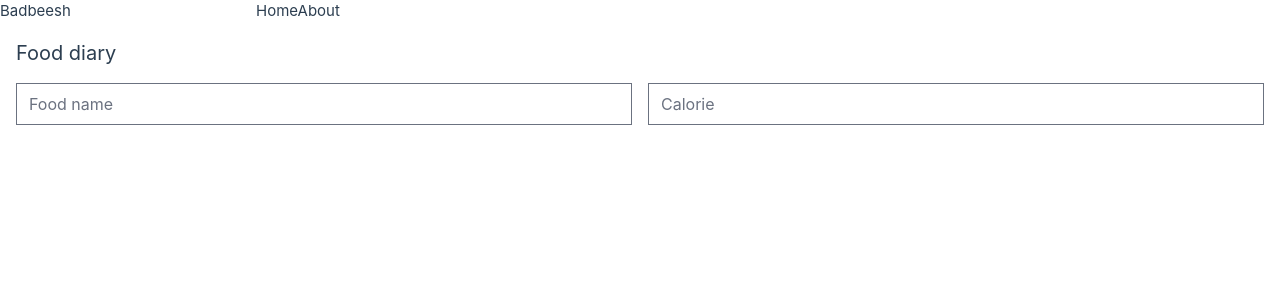
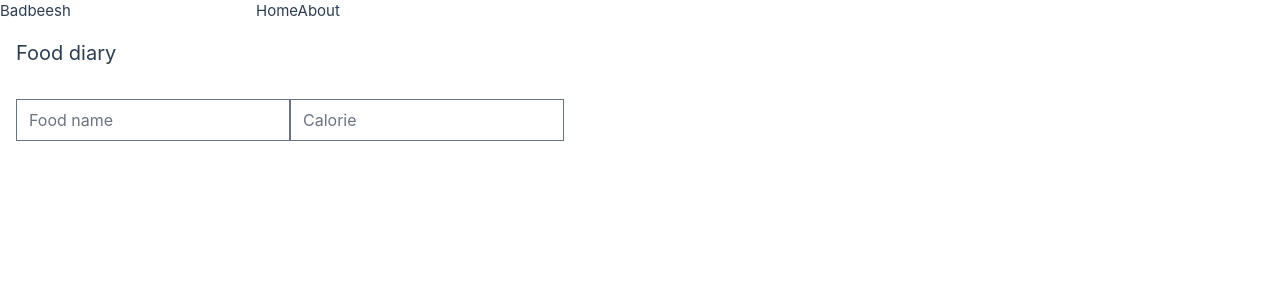
Before and after one commit to rlynjb/badbeesh-vue, a Vue app: page / in a window 1280 px wide. Shown: the top 300 px of the page. Built offline with nearby package versions, Linux system fonts and the light colour scheme.

Commit message:
working food diary

```diff
--- a/package.json
+++ b/package.json
@@ -13,6 +13,7 @@
     "format": "prettier --write src/"
   },
   "dependencies": {
+    "lodash": "^4.17.21",
     "nanoid": "^4.0.2",
     "pinia": "^2.0.32",
     "vue": "^3.2.47",
@@ -22,6 +23,7 @@
     "@rushstack/eslint-patch": "^1.2.0",
     "@tailwindcss/forms": "^0.5.3",
     "@types/jsdom": "^21.1.0",
+    "@types/lodash": "^4.14.194",
     "@types/node": "^18.14.2",
     "@vitejs/plugin-vue": "^4.0.0",
     "@vue/eslint-config-prettier": "^7.1.0",
--- a/src/components/Food.vue
+++ b/src/components/Food.vue
@@ -1,9 +1,38 @@
-<script>
-import { defineComponent } from '@vue/composition-api'
+<script lang="ts">
+export default {
+  props: {
+    nameVal; String,
+    calorie: String
+  },
+  data() {
+    return {
 
-export default defineComponent({
-  setup() {
+    }
+  },
 
+  methods: {
+    update($event: any, field: string) {
+
+    },
   },
-})
+}
 </script>
+
+<template>
+  <div>
+    <input
+      class="text-black"
+      placeholder="Food name"
+      type="text"
+      :value="nameVal"
+      @input="update($event, 'name')"
+    />
+    <input
+      class="text-black"
+      placeholder="Calorie"
+      type='text'
+      :value="calorie"
+      @input="update($event, 'calorie')"
+    />
+  </div>
+</template>
--- a/src/views/HomeView.vue
+++ b/src/views/HomeView.vue
@@ -1,45 +1,100 @@
 <script lang="ts">
 import { nanoid } from 'nanoid'
 import { toRaw } from 'vue'
+// @ts-ignore
+// fix https://stackoverflow.com/a/55576119
+import { debounce } from 'lodash'
+//import Food from '../components/Food'
+
 
 interface IFood {
-  id: string,
-  timestamp: string,
-  name: string,
-  calorie: string
+  id?: string,
+  timestamp?: number,
+  name?: string,
+  calorie?: string,
 }
+class FoodBase implements IFood {
+  public id: string = nanoid()
+  public timestamp: number = Date.now()
+  public name: string = ''
+  public calorie: string = ''
+}
+class Food extends FoodBase {}
 
 export default {
   data() {
     return {
       food: {} as IFood,
       foods: [] as IFood[],
+      idLookup: {} as any,
     }
   },
 
+  mounted() {
+    this.food = new Food()
+
+    this.getData()
+
+    // ref: https://stackoverflow.com/a/75374781
+    this.postData = debounce(this.postData, 3000)
+  },
+
   methods: {
-    update($event: any, field: string) {
-      let val:string = $event.target.value
+    create($event: any, field: string) {
+      let val = $event.target.value
+      this.food[field as keyof typeof this.food] = val
+      this.postData()
+    },
 
-      let findItem = this.foods.findIndex((i: IFood) => i.id === this.food.id)
+    update($event: any, field: string, id?: string) {
+      let val = $event.target.value
+      let existFood = toRaw(this.foods).findIndex((i: IFood) => i.id === id)
+      this.foods[existFood][field as keyof typeof this.food] = val
 
-      // find item and update
-      if (findItem < -1) {
-        this.foods[findItem][field as keyof typeof this.food] = val
-      } else {
-        // create new item
-        this.food[field as keyof typeof this.food] = val
+      /*
+        TODO
+        develop an algorithm that checks if all
+        properties (fields) are empty in a given object
+        USE CASE
+        to avoid user from clicking delete button.
+        this will automatically delete the item if all fields are empty.
+      */
+      /*
+      if (this.foods[existFood][field as keyof typeof this.food] === "") {
+        this.idLookup[id as keyof typeof this.idLookup] = 1
+        debugger
+      }
+      */
+
+      this.updateData()
+    },
+
+    getData() {
+      let data = localStorage.getItem("food")
+      if (data) {
+        this.foods = JSON.parse(data)
+      }
+    },
+
+    postData() {
       this.foods.push(toRaw(this.food))
-      }
+      this.food = new Food()
 
-      console.log(this.foods)
+      localStorage.setItem("food", JSON.stringify(this.foods))
+    },
 
-      // find item in foods
-      // if exist, update existing item
-      // if not exist, create new item
-      // if all fields are empty, remove item
+    updateData() {
+      // replace localstorage item with new array
+      localStorage.removeItem("food")
+      localStorage.setItem("food", JSON.stringify(this.foods))
     },
-    delete() {},
+
+    deleteData(id: string) {
+      let existFood = toRaw(this.foods).findIndex((i: IFood) => i.id === id)
+      this.foods.splice(existFood, 1)
+
+      this.updateData()
+    },
   },
 }
 </script>
@@ -51,21 +106,49 @@ export default {
         <h3 class="text-xl">Food diary</h3>
       </div>
 
+      <ul class="col-span-4">
+        <li v-for="(foodItem, foodIndex) in foods" :key="'food'+foodIndex">
+          <div class="col-span-4">
+            <!-- move this to its own composable or component -->
             <input
-        class="col-span-2"
+              class="text-black"
+              placeholder="Food name"
+              type="text"
+              :value="foodItem.name"
+              @input="update($event, 'name', foodItem.id)"
+            />
+            <input
+              class="text-black"
+              placeholder="Calorie"
+              type='text'
+              :value="foodItem.calorie"
+              @input="update($event, 'calorie', foodItem.id)"
+            />
+            <button class="ml-3"
+              @click="deleteData(foodItem.id)"
+            >
+              X
+            </button>
+          </div>
+        </li>
+      </ul>
+
+      <div class="col-span-4">
+        <input
+          class="text-black"
           placeholder="Food name"
           type="text"
           :value="food.name"
-        @input="update($event, 'name')"
+          @input="create($event, 'name')"
         />
-
         <input
-        class="col-span-2"
+          class="text-black"
           placeholder="Calorie"
           type='text'
           :value="food.calorie"
-        @input="update($event, 'calorie')"
+          @input="create($event, 'calorie')"
         />
+      </div>
     </div>
   </main>
 </template>
```
Also changed, not shown: 2 other files (tests, documents, lock files or other folders). Lines whose indentation alone changed are shown as unchanged.
